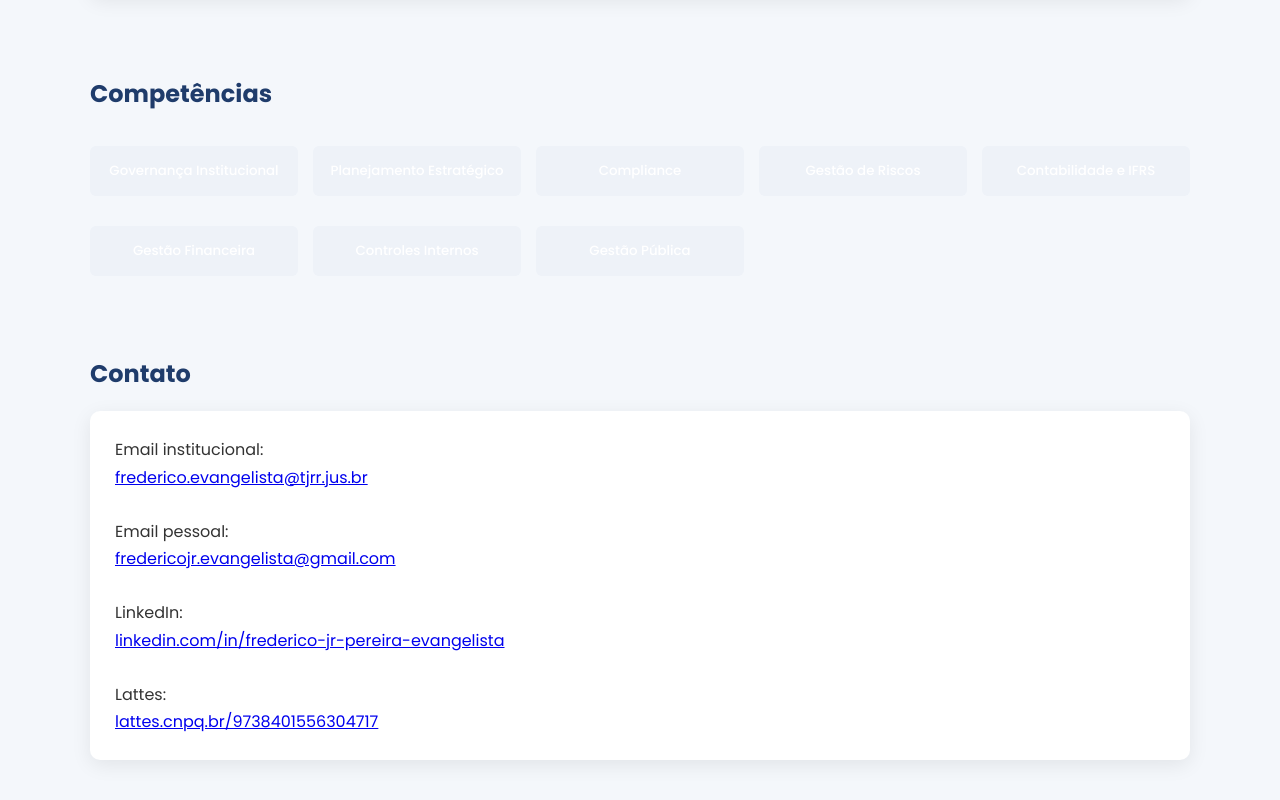
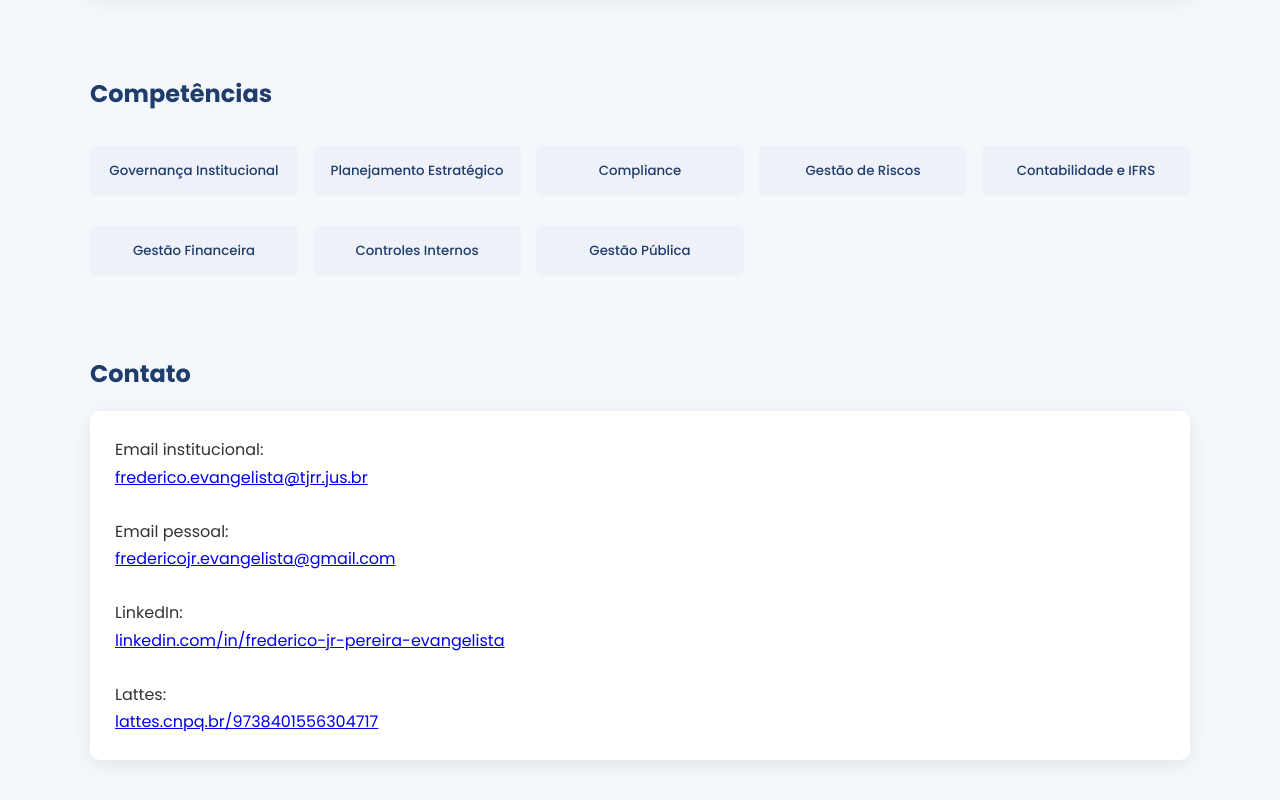
Before and after one commit to fredericoevangelista/pageprofissional, a plain HTML site: page index.html in a window 1280 px wide. Shown: the part 2338-3138 px from the top of the page. Drawn offline with Linux system fonts and the light colour scheme.

Commit message:
Update index.html

```diff
--- a/index.html
+++ b/index.html
@@ -203,8 +203,8 @@ font-family:Poppins;
 button{
 padding:12px 25px;
 margin-top:15px;
-background:#1f3c6b;
-color:white;
+background:white;
+color:#1f3c6b;
 border:none;
 border-radius:6px;
 cursor:pointer;
```
